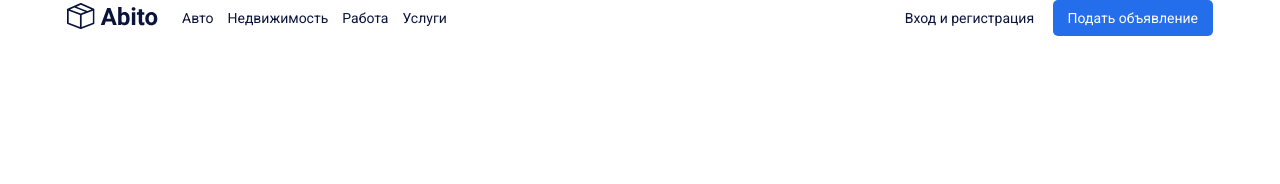
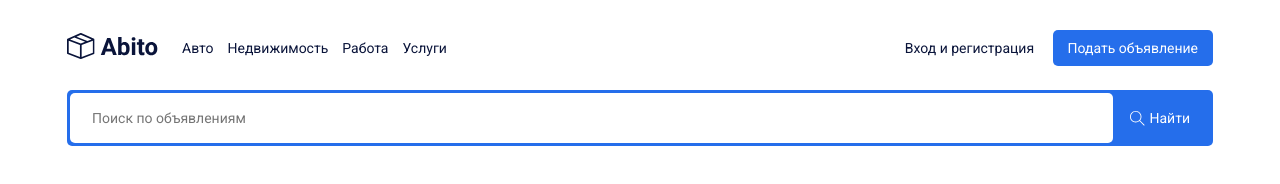
Before and after one commit to Maria-Pushnaya/Abito, a plain HTML site: page index.html in a window 1280 px wide. Drawn offline with Linux system fonts and the light colour scheme.

Commit message:
Add files via upload

```diff
--- a/css/style.css
+++ b/css/style.css
@@ -7,11 +7,13 @@ body {
 .header {
     max-width: 1146px; /* максимальная ширина элемента */
     margin: auto; /* автоматическое выравнивание по середине */
+    padding-top: 30px; /* отступ сврху для всей шапки */
 }
 .navbar{
     display: flex; /* гибкое поведение для элемнта.гибкий блок */
     align-items: center; /*выровнять относительно друг друга по вертикали по центру*/
     justify-content: space-between; /*раскидать элементы по краям*/
+    margin-bottom: 24px; /* отступ сверху от кнопки до поля с поиском */
 }
 /* меню навигации в шапке */
 .navbar-menu {
@@ -35,11 +37,16 @@ body {
 .button {
     text-decoration: none;/* отключаем подчеркивание ссылок */
     display: inline-block; /* что бы кнопки могли нормально воспринимать отступы */
-    padding-top: 10px; /* отступ в кнопке сверху относительно текста и границы кнопки*/
-    padding-right: 15px; /* отступ в кнопке справа относительно текста и границы */
-    padding-bottom: 10px;
-    padding-left: 15px;
-}
+
+    /*padding-top: 10px;  отступ в кнопке сверху относительно текста и границы кнопки
+    padding-right: 15px; отступ в кнопке справа относительно текста и границы
+    padding-bottom: 10px; отступ в кнопке снизу относительно текста и границы
+    padding-left: 15px; тступ в кнопке слева относительно текста и границы
+  ВСЕ ЭТО МОЖНО ЗАПИСАТЬ УДОБНЕЕ В ОДНУ СТРОКУ*/
+    padding: 10px 15px; /* отступ сверху и снизу 10 пикселей, а по краям 15 */
+    cursor: pointer; /* при навидении на кнопку мышка превращается в указатель с пальцем */
+    }
+
 .button-link {
     color: inherit; /* возьми цвет текста как у родителя, тоесть как у body */
 }
@@ -48,3 +55,30 @@ body {
     border-radius: 5px;  /* скругление углов кнопки */
     color: white; /* цвет текста в копке */
 }
+.search-panel {
+    height: 50px; /* ширина самого поля */
+    background: #256EEB; /* цвет поля */
+    border-radius: 5px; /* скругление рамок поля */
+    display: flex; /* гибкое поведение элемента, растянуть на всю ширину*/
+    padding: 3px; /* отступы от краев блока до поля*/
+}
+.search-input {
+    flex-grow: 1; /* поле растягивается на все свободное место в блоке */
+    background: #FFFFFF; /* цвет поля внутри синего поля */
+    border-radius: 5px; /* радиус самого поля внутри синего поля/блока */
+    border: none; /* удаление обводки которая идет по дефалту у инпута  */
+    padding-left: 22px; /* отступ слева фразы поиск по объявлению внутри инпута  */
+    padding-right: 22px; /* отступ справа фразы поиск по объявлению внутри инпута  */
+}
+.search-button {
+    background: #256EEB;
+    border: none;
+    color:white;
+    padding-left: 17px;  /* отступ самой кнопки "найти". 17 потому что у нас уже есть отступ в 3 пикселя самого поля */
+    padding-right: 20px;
+    display: flex;
+    align-items: center; /* гибкость, для того что бы и лупа тоже была по центру */
+}
+.search-button-text {
+    margin-left: 5px; /* отступ самоого текста "найти" от лупы */
+}
--- a/index.html
+++ b/index.html
@@ -41,8 +41,10 @@
             </nav>
             <!-- кнопки в меню -->
             <div class="button-group">
-                <a href="#" class="button button-link">Вход и регистрация</a><!-- button-link , потому что кнопка больше похожа на ссылку  -->
-                <a href="#" class="button button-primary">Подать объявление</a> <!-- button-primary, потому что так принято называть основные кнопки на сайте  -->
+                <a href="#" class="button button-link">Вход и регистрация</a>
+                <!-- button-link , потому что кнопка больше похожа на ссылку  -->
+                <a href="#" class="button button-primary">Подать объявление</a>
+                <!-- button-primary, потому что так принято называть основные кнопки на сайте  -->
 
             </div>
             <!-- /.button-group -->
@@ -50,8 +52,21 @@
         </div>
         <!-- /.navbar -->
 
+        <!-- поле для поиска по обьявлениям -->
+        <div class="search-panel">
+            <input type="search" class="search-input" placeholder="Поиск по объявлениям">
+            <button class="search-button">
+                <!-- вставка лупы через фигму. скопировать свг и вот картинка -->
+                <svg class="search-icon" width="15" height="15" viewBox="0 0 15 15" fill="none"
+                    xmlns="http://www.w3.org/2000/svg">
+                    <path
+                        d="M14.6506 14.0012L10.0862 9.43675C10.9465 8.43352 11.4706 7.13293 11.4706 5.71058C11.4706 2.54822 8.89765 -0.0247192 5.7353 -0.0247192C4.20353 -0.0247192 2.76265 0.571751 1.67824 1.6544C0.595589 2.73793 -0.000881376 4.17881 9.77541e-07 5.71058C9.77541e-07 8.87293 2.57294 11.4459 5.7353 11.4459C7.15765 11.4459 8.45912 10.9218 9.46235 10.0615L14.0268 14.6259L14.6506 14.0012ZM5.7353 10.5635C3.06 10.5635 0.882354 8.38675 0.882354 5.71058C0.881472 4.41352 1.38618 3.19499 2.30294 2.2791C3.21882 1.36234 4.43824 0.857634 5.7353 0.857634C8.41059 0.857634 10.5882 3.0344 10.5882 5.71058C10.5882 8.38587 8.41059 10.5635 5.7353 10.5635Z"
+                        fill="white" />
+                </svg>
+                <span class="search-button-text">Найти</span>
+            </button>
+        </div>
 
-        <div class="search-panel"></div>
         <!-- /.search-panel -->
 
     </header>
```
